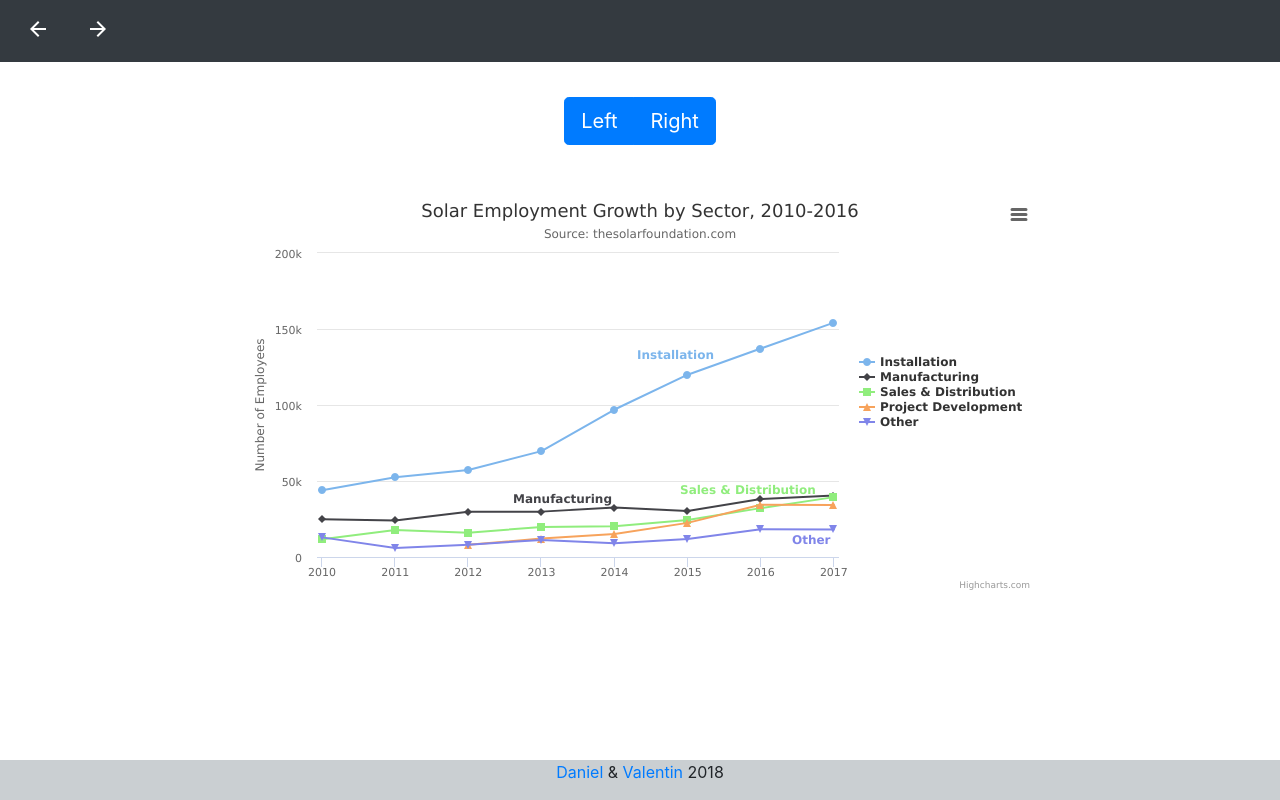
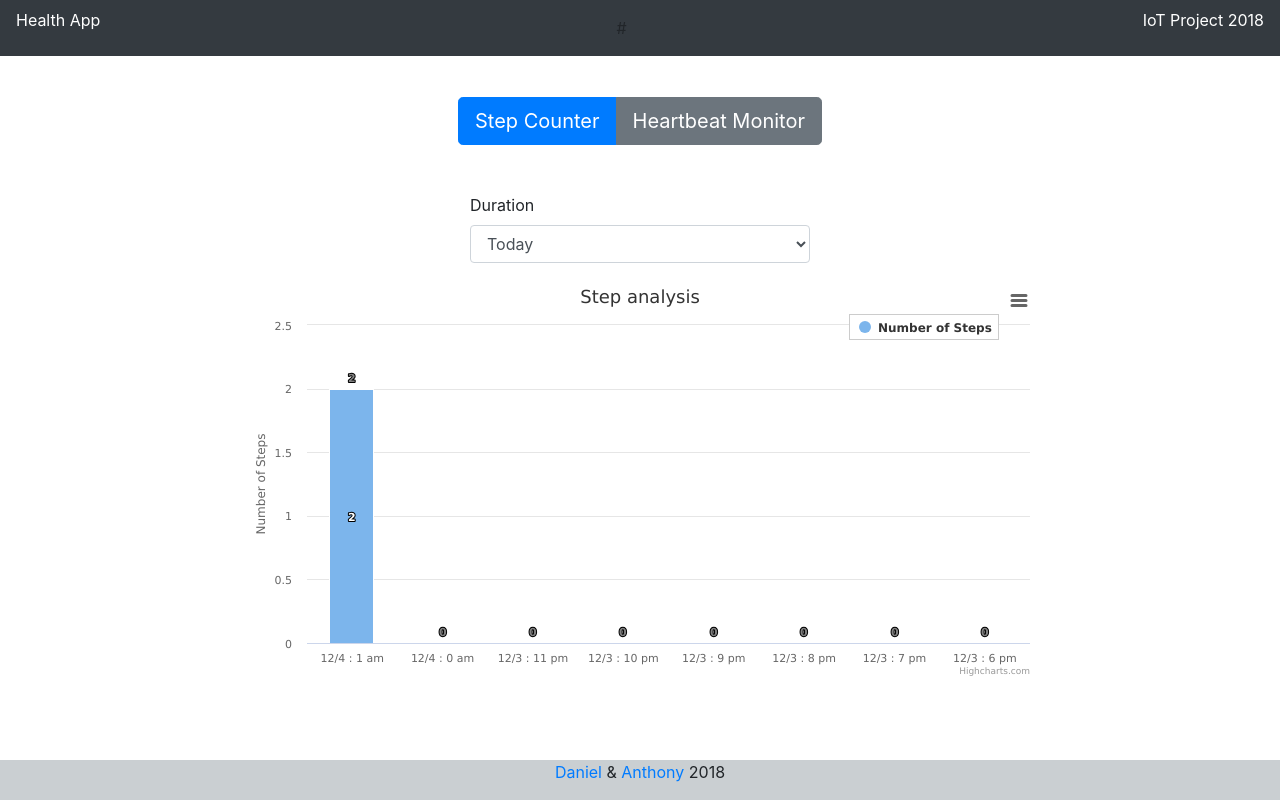
Before and after one commit to Daniel-Davies/IoT_Health_App, a Flask app: page /test in a window 1280 px wide. Run offline with Flask 2, Linux system fonts and the light colour scheme; some libraries are stand-ins or nearby versions.

Commit message:
completed product: linkage between server side and js, polling of server, arduino live streaming

```diff
--- a/app.py
+++ b/app.py
@@ -1,21 +1,45 @@
-from flask import Flask, render_template, request
+from flask import Flask, render_template, request, jsonify
 import datetime
 from datetime import timedelta
+import random
+import atexit
+import pickle
 
 person_tracker = None
 
 class Person(object):
     def __init__(self):
-        self.steps = []
+        self.steps = [datetime.datetime(2018,2,2,3), datetime.datetime(2018,2,13,6), datetime.datetime(2018,10,31), datetime.datetime(2018, 11,24),datetime.datetime(2018, 11,25), datetime.datetime.today()]
+        self.heart = {}
+        self.lastHeart = 0
+        self.lastTime = datetime.datetime.now()
+
+    def get_heart(self):
+        return self.heart
 
     def add_step(self):
         self.steps.append(datetime.datetime.now())
 
+    def add_heart(self, key, value):
+        self.lastHeart = value
+        self.lastTime = datetime.datetime.now()
+        if (key in self.heart):
+            self.heart[key].append(value)
+        else:
+            self.heart[key] = [value]
+
     def get_step(self):
         return self.steps;
 
+    def getLastBeat(self):
+        return [self.lastHeart, " " + str(self.lastTime.hour) + ":" + str(self.lastTime.minute) + ":" + str(self.lastTime.second)]
+
 
 app = Flask(__name__)
+
+@app.route('/live_heart')
+def live():
+    return jsonify(person_tracker.getLastBeat())
 
 @app.route('/step')
 def forward():
@@ -23,37 +47,130 @@ def forward():
     return str(person_tracker.get_step())
 
 def month():
-    return [1]
+    today = datetime.datetime.today()
+    month_ago = today - datetime.timedelta(days=30) #this is a full datetime value
+    weeks = [0,0,0,0]
+    numStepsPerWeek = [0,0,0,0]
+
+    for i in range(4):
+        prevWeek = today - datetime.timedelta(days = i * 7)
+        weeks[i] = str(prevWeek.month) + '/' + str(prevWeek.day) + '/' + str(prevWeek.year)
+
+    for prevDate in person_tracker.get_step()[::-1]:
+        #anytime the month gets too far back and the day is too far back
+        if(prevDate.month< month_ago.month or (prevDate.month == month_ago.month and prevDate.day <= month_ago.day)):
+            break
+        diff = datetime.datetime.today() - prevDate
+        numStepsPerWeek[diff.days // 7] += 1
+    return jsonify([weeks,numStepsPerWeek])
+
+
 
 def week():
     today = datetime.datetime.today()
-    week_ago = today - datetime.timedelta(days=7)
-    print(week_ago)
-    return [1]
+    week_ago = today - datetime.timedelta(days=7) #this is a full datetime value
+    days = [0,0,0,0,0,0,0] #will get updated the different day values.
+    numStepsPerDay = [0,0,0,0,0,0,0]
+
+    #setup the days to the correct
+    for i in range(7):
+        prevDay = today - datetime.timedelta(days = i)
+        days[i] = str(prevDay.month) + '/' + str(prevDay.day) + '/' + str(prevDay.year)
+
+    #iterating through the getting of the steps and go from right to left
+    for prevDate in person_tracker.get_step()[::-1]:
+        if (prevDate.month < week_ago.month or (prevDate.month == week_ago.month and prevDate.day <= week_ago.day)):
+            break
+        diff = datetime.datetime.today() - prevDate #this is a semi-full timedelta value
+        numStepsPerDay[diff.days] += 1
+    return jsonify([days,numStepsPerDay])
 
 def today():
-    return [1]
+    today = datetime.datetime.today()
+    hour_ago = today - datetime.timedelta(hours=8)
+    hours = [0 for _ in range(8)]
+    numStepsPerHour = [0 for _ in range(8)]
+
+    for i in range(8):
+        prevHour = today - datetime.timedelta(hours = i)
+        ampm = 'pm' if (prevHour.hour//12) else 'am'
+        hr = prevHour.hour if (prevHour.hour == 12) else prevHour.hour%12
+        hours[i] = str(prevHour.month) + '/' + str(prevHour.day) + ' : ' + str(hr) + ' ' + ampm
+    for prevDate in person_tracker.get_step()[::-1]:
+        diff = datetime.datetime.today() - prevDate
+        diffInHour = int(diff.total_seconds() // 3600)
+        print(diffInHour)
+        print(prevDate.month)
+        print(hour_ago.month)
+        print(prevDate.day)
+        print(hour_ago.day)
+        if (prevDate.month != hour_ago.month or diffInHour > 8):
+            break
+        print(diffInHour)
+
+        numStepsPerHour[diffInHour] += 1
+    print([hours,numStepsPerHour])
+    return jsonify([hours, numStepsPerHour])
+
+def heartRate():
+    today = datetime.datetime.today()
+    times = [0 for _ in range(24)]
+
+    for i in range(24):
+        prevHour = today - datetime.timedelta(hours = i)
+        ampm = 'pm' if (prevHour.hour//12) else 'am'
+        hr = prevHour.hour if (prevHour.hour == 12) else prevHour.hour%12
+        times[i] = str(prevHour.month) + '/' + str(prevHour.day) + ' : ' + str(hr) + ' ' + ampm
+
+    #assuming person has a heartDictionary
+    # k = 0 - 23
+    # v = [] <- list of heart beats
+    avgHeartBeats = [0 for _ in range(24)]
+    heartBeats = person_tracker.get_heart() #dictionary
+    for key,val in heartBeats.items():
+    	countHeartBeat, sumHearBeat = 0,0
+    	for hb in val:
+    		countHeartBeat += 1
+    		sumHearBeat += hb
+    	avgHeartBeats[key] = sumHearBeat/countHeartBeat
+    return [times, avgHeartBeats]
 
 @app.route('/test')
 def test():
-    week()
-    return render_template("google_but_better.html")
+    weeks = week()
+    return render_template("google_but_better.html", data=weeks)
 
 @app.route('/retrieve_steps/<int:timeframe>')
 def retrieve_steps(timeframe):
-    if (timeframe == 0):
-        return month()
+    if (timeframe == 2):
+        return (month())
     elif (timeframe == 1):
-        return week()
+        return (week())
     else:
-        return today()
+        return (today())
 
 @app.route('/heart', methods=["POST"])
 def heart_counter():
-    pass
+    x = (request.data)
+    x = str(x, 'utf-8')
+    x = x.split()
+    person_tracker.add_heart(datetime.datetime.now().hour, float(x[1]))
+    person_tracker.lastHeart = x[1]
+    return str(5)
 
+@app.route('/chart_heart')
+def chartHeart():
+    return jsonify(heartRate())
+
+def goodbye():
+    with open("heart", "wb") as f:
+        pickle.dump(person_tracker.heart,f)
+
+    with open("steps", "wb") as f:
+        pickle.dump(person_tracker.steps,f)
 
 if __name__ == '__main__':
     person_tracker = Person()
+    atexit.register(goodbye)
     app.debug = True
     app.run(host = '0.0.0.0',port=5000)
--- a/static/bar.js
+++ b/static/bar.js
@@ -1,18 +1,42 @@
-function drawBar(){
+function newChart(inVal){
+  $.getJSON('/retrieve_steps/'+inVal,
+    function(data) {
+      drawBar(data);
+    });
+}
+
+function drawBarBase(){
+  clearInterval(myTimedVar);
+  document.getElementById("selector1").className = "btn btn-lg btn-primary"
+  document.getElementById("selector2").className = "btn btn-lg btn-secondary"
+  document.getElementById("select_container").innerHTML = `<div class="form-group col-4 offset-4">
+    <label for="exampleFormControlSelect1">Duration</label>
+    <select class="form-control" id="exampleFormControlSelect1" onChange="newChart(this.options[this.selectedIndex].value)">
+      <option value="0">Today</option>
+      <option value="1">Week</option>
+      <option value="2">Month</option>
+    </select>
+  </div>`
+  newChart('0');
+}
+
+function drawBar(data){
+  document.getElementById("chart_container").innerHTML = ""
+
   Highcharts.chart('chart_container', {
     chart: {
       type: 'column'
     },
     title: {
-      text: 'Stacked column chart'
+      text: 'Step analysis'
     },
     xAxis: {
-      categories: ['Apples', 'Oranges', 'Pears', 'Grapes', 'Bananas']
+      categories:  data[0]
     },
     yAxis: {
       min: 0,
       title: {
-        text: 'Total fruit consumption'
+        text: 'Number of Steps'
       },
       stackLabels: {
         enabled: true,
@@ -47,14 +71,8 @@ function drawBar(){
       }
     },
     series: [{
-      name: 'John',
-      data: [5, 3, 4, 7, 2]
-    }, {
-      name: 'Jane',
-      data: [2, 2, 3, 2, 1]
-    }, {
-      name: 'Joe',
-      data: [3, 4, 4, 2, 5]
+      name: 'Number of Steps',
+      data: data[1]
     }]
   });
 
--- /dev/null
+++ b/static/heart.js
@@ -0,0 +1,94 @@
+var myTimedVar = 23;
+function heartChartBase(){
+  myTimedVar = setInterval(retrieveLiveHeart, 1000);
+  document.getElementById("selector1").className = "btn btn-lg btn-secondary"
+  document.getElementById("selector2").className = "btn btn-lg btn-primary"
+  $.getJSON('/chart_heart',
+    function(data) {
+      heartChart(data)
+    });
+}
+
+function refreshChart(){
+  $.getJSON('/chart_heart',
+    function(data) {
+      drawHighChart(data)
+    });
+}
+
+function retrieveLiveHeart(){
+  $.getJSON('/live_heart',
+    function(data) {
+      document.getElementById("heartBeatEntry").innerHTML = data[0]
+      document.getElementById("heartTime").innerHTML = "Last heart rate reading:" + data[1]
+    });
+}
+
+function drawHighChart(data) {
+  Highcharts.chart('chart_container', {
+
+   title: {
+     text: 'Average Heart Rate per Hour'
+   },
+
+   yAxis: {
+     title: {
+       text: 'Average Beats per Minute'
+     }
+   },
+   legend: {
+     layout: 'vertical',
+     align: 'right',
+     verticalAlign: 'middle'
+   },
+
+   plotOptions: {
+     series: {
+       label: {
+         connectorAllowed: false
+       },
+       categories: data[0]
+     }
+   },
+
+   series: [{
+     name: 'Beats per minute',
+     data: data[1]
+   }],
+
+   responsive: {
+     rules: [{
+       condition: {
+         maxWidth: 500
+       },
+       chartOptions: {
+         legend: {
+           layout: 'horizontal',
+           align: 'center',
+           verticalAlign: 'bottom'
+         }
+       }
+     }]
+   }
+
+  });
+}
+
+function heartChart(data){
+  document.getElementById("chart_container").innerHTML = ""
+  document.getElementById("select_container").innerHTML = `
+  <div class="col-6 offset-3 p-0 jumbotron d-flex justify-content-center">
+    <img src="static/heart.png" class="rounded float-left mr-3" style="width:20%; height:20%;">
+    <div class="ml-2">
+      <p id="heartTime" class="col-12 mb-1 ml-2">Last heart rate reading:</p>
+      <p id="heartBeatEntry" class="col-12 font-weight-bold large d-flex justify-content-center" style="font-size: 50px">0</p>
+    </div>
+  </div>
+  <div class="d-flex justify-content-center">
+    <button class="btn btn-success btn-lg mb-2" onclick="refreshChart()">Refersh Chart</button>
+  </div>
+  `
+
+  drawHighChart(data);
+
+}
--- a/static/test.js
+++ b/static/test.js
@@ -1,4 +1,8 @@
 function testChart(){
+  document.getElementById("chart_container").innerHTML = ""
+  document.getElementById("select_container").innerHTML =""
+
+
   Highcharts.chart('chart_container', {
 
    title: {
--- a/templates/footer.html
+++ b/templates/footer.html
@@ -1,5 +1,5 @@
 <div class="d-flex justify-content-center" style="position: fixed; bottom: 0; width: 100%; height: 5%; background-color: #CACFD2;">
-     <p><a href="https://github.com/Daniel-Davies">Daniel</a> & <a href="https://github.com/volflow">Valentin</a> 2018</p>
+     <p><a href="https://github.com/Daniel-Davies">Daniel</a> & <a href="https://github.com/anthonjn">Anthony</a> 2018</p>
 </div>
  <script src="https://code.jquery.com/jquery-3.2.1.slim.min.js" integrity="sha384-KJ3o2DKtIkvYIK3UENzmM7KCkRr/rE9/Qpg6aAZGJwFDMVNA/GpGFF93hXpG5KkN" crossorigin="anonymous"></script>
  <script src="https://cdnjs.cloudflare.com/ajax/libs/popper.js/1.12.9/umd/popper.min.js" integrity="sha384-ApNbgh9B+Y1QKtv3Rn7W3mgPxhU9K/ScQsAP7hUibX39j7fakFPskvXusvfa0b4Q" crossorigin="anonymous"></script>
@@ -10,8 +10,11 @@
  <script src="https://code.highcharts.com/modules/export-data.js"></script>
  <script type="text/javascript" src="{{url_for('static', filename='test.js') }}"></script>
  <script type="text/javascript" src="{{url_for('static', filename='bar.js') }}"></script>
+ <script type="text/javascript" src="{{url_for('static', filename='heart.js') }}"></script>
+ <script src="//ajax.googleapis.com/ajax/libs/jquery/1.9.1/jquery.min.js"></script>
+
  <script>
-   testChart();
+   drawBarBase();
    function colorMe(elem){
      elem.className = "navbar-brand bg-primary rounded-circle";
    }
--- a/templates/google_but_better.html
+++ b/templates/google_but_better.html
@@ -20,12 +20,11 @@
     {% include 'header.html' %}
     <br/><br/>
     <div class="btn-group mt-5 mb-5 d-flex justify-content-center" role="group" aria-label="Basic example">
-      <button type="button" class="btn btn-lg btn-primary" onclick="drawBar()">Left</button>
-      <button type="button" class="btn btn-lg btn-primary" onclick="testChart()">Right</button>
+      <button id="selector1" type="button" class="btn btn-lg btn-primary" onclick="drawBarBase()">Step Counter</button>
+      <button id="selector2" type="button" class="btn btn-lg btn-secondary" onclick="heartChartBase()">Heartbeat Monitor</button>
     </div>
+    <div id="select_container"></div>
     <div id="chart_container"></div>
-   <!-- Begin page content -->
   </div>
  {% include 'footer.html' %}
-</body>
 </html>
--- a/templates/header.html
+++ b/templates/header.html
@@ -1,11 +1,7 @@
 <header class="col-12">
    <!-- Fixed navbar -->
-   <nav class="navbar navbar-expand-md navbar-dark fixed-top bg-dark">
-     <a class="navbar-brand rounded-circle" href="/" onmouseover="colorMe(this)" onmouseleave="colorMeOver(this)">
-      <svg class="mt-1" xmlns="http://www.w3.org/2000/svg" width="44" height="24" viewBox="0 0 24 24"><path d="M0 0h24v24H0z" fill="none"/><path fill="white" d="M20 11H7.83l5.59-5.59L12 4l-8 8 8 8 1.41-1.41L7.83 13H20v-2z"/></svg>
-     </a>
-     <a class="navbar-brand rounded-circle" href="/forward" onmouseover="colorMe(this)" onmouseleave="colorMeOver(this)">
-       <svg class="mt-1" xmlns="http://www.w3.org/2000/svg" width="44" height="24" viewBox="0 0 24 24"><path d="M0 0h24v24H0z" fill="none"/><path fill = "white" d="M12 4l-1.41 1.41L16.17 11H4v2h12.17l-5.58 5.59L12 20l8-8z"/></svg>
-     </a>
+   <nav class="navbar navbar-expand-md navbar-dark fixed-top bg-dark d-flex justify-content-between">
+     <p class="text-white">Health App</p>#
+     <p class="text-white">IoT Project 2018</p>
    </nav>
  </header>
```
Also changed, not shown: static/heart.png (added), 2 other files.
